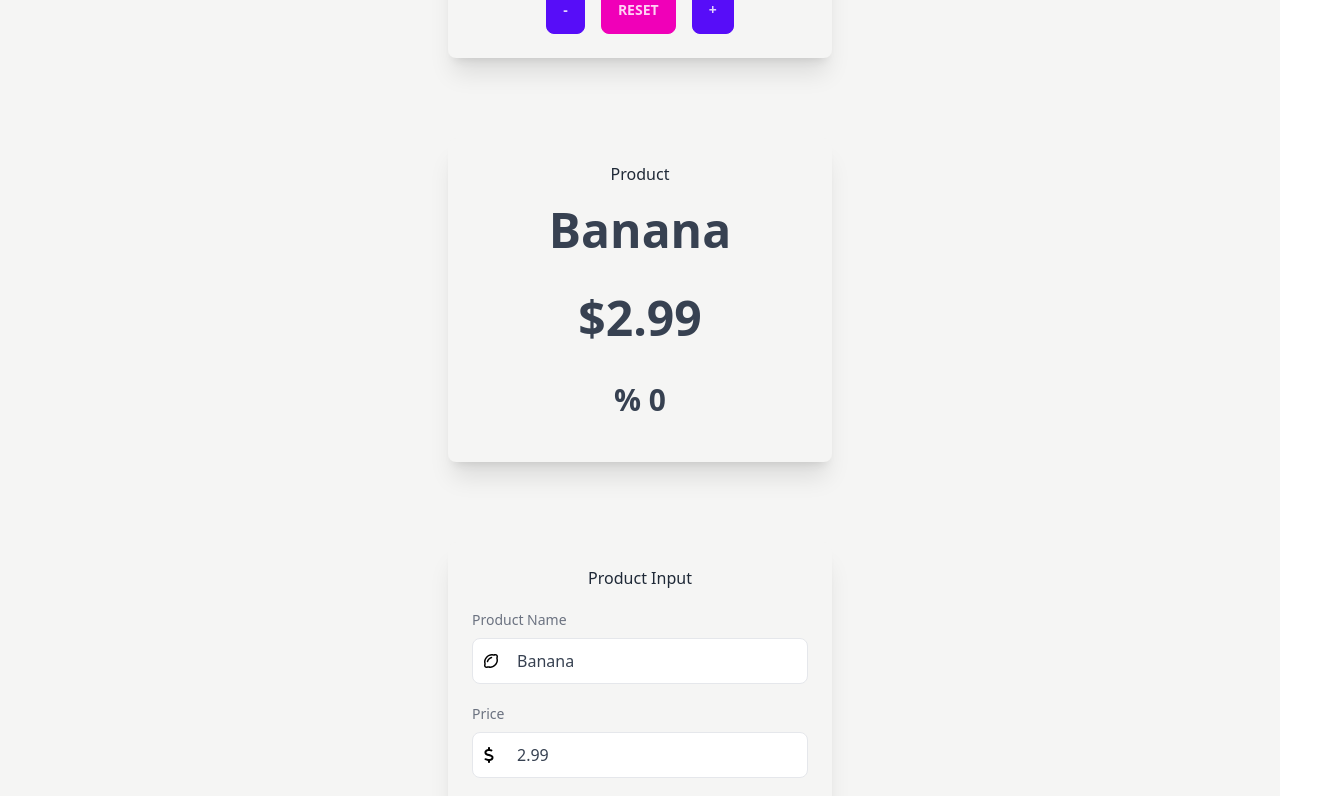
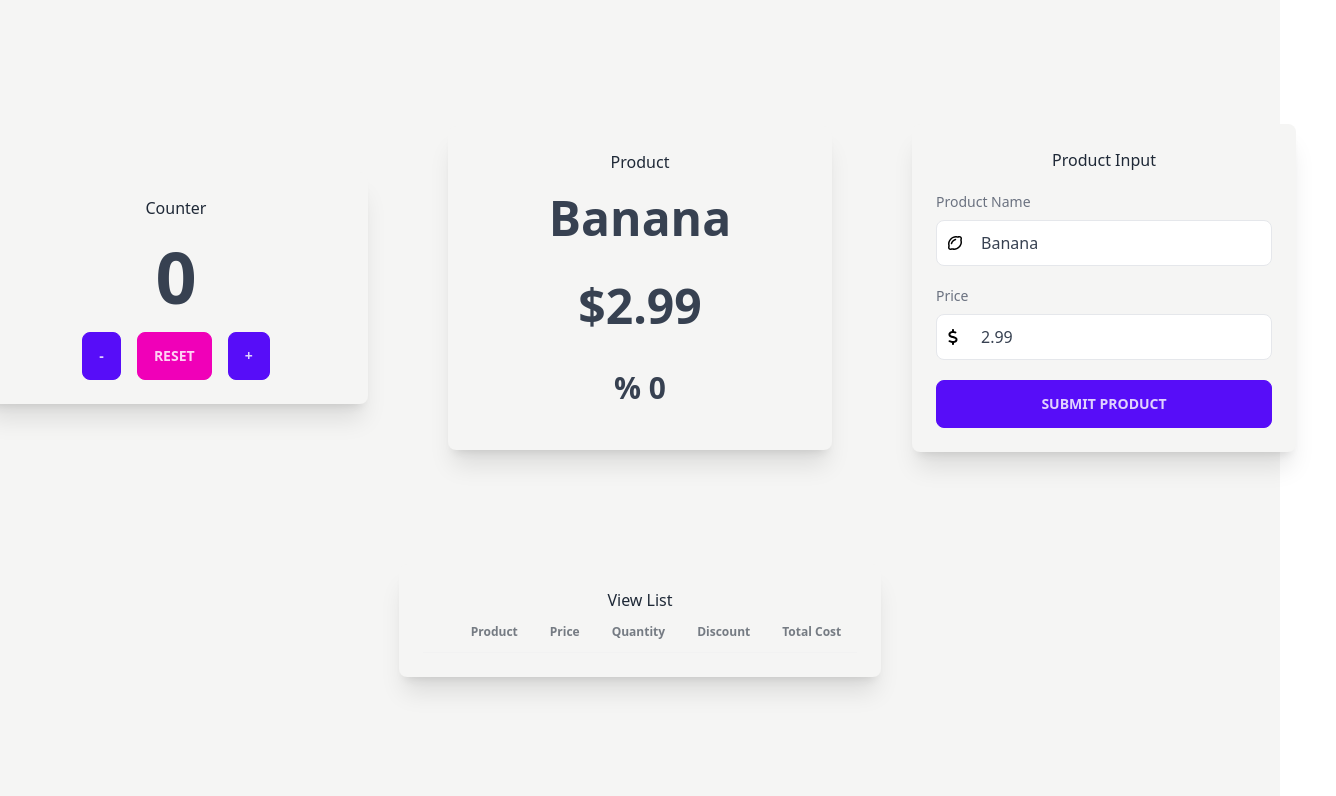
Before and after one commit to JustenMX/ntu-price-cart-app, a React (Vite) app: page / in a window 1280 px wide. Shown: the top 796 px of the page, 1336 px wide, since content can reach past the window. Built offline with nearby package versions, Linux system fonts and the light colour scheme.

Commit message:
Add ViewList Component

```diff
--- a/src/components/Product.jsx
+++ b/src/components/Product.jsx
@@ -12,12 +12,13 @@ function Product(props) {
     productName,
     handlerChangeProductName,
     handlerChangePrice,
+    handlerInputSubmit,
   } = props;
 
   return (
     <>
       {/* Start of Counter */}
-      <div className="w-96 h-auto card bg-stone-100 shadow-xl rounded-lg p-6 mb-20">
+      <div className="w-96 h-auto card bg-stone-100 shadow-xl rounded-lg p-6 m-10">
         <div className="text-center">
           <h1>Counter</h1>
           <h1 className="text-7xl font-extrabold text-gray-700 p-5">{count}</h1>
@@ -43,7 +44,7 @@ function Product(props) {
       {/* End of Counter */}
 
       {/* Start of Price and Discount */}
-      <div className="w-96 h-auto card bg-stone-100 shadow-xl rounded-lg p-6 mb-20">
+      <div className="w-96 h-auto card bg-stone-100 shadow-xl rounded-lg p-6 m-10">
         <div className="text-center">
           <h1>Product</h1>
           <h1 className="text-5xl font-extrabold text-gray-700 p-5">
@@ -58,7 +59,9 @@ function Product(props) {
         </div>
       </div>
       {/* End of Price and Discount */}
-      <div className="w-96 h-auto card bg-stone-100 shadow-xl rounded-lg p-6 mb-20">
+
+      {/* Start of Price and Product Input */}
+      <div className="w-96 h-auto card bg-stone-100 shadow-xl rounded-lg p-6 m-10">
         <div className="text-center">
           <h1>Product Input</h1>
         </div>
@@ -71,9 +74,12 @@ function Product(props) {
         <Button
           buttonCSS="btn btn-primary"
           buttonLabel="SUBMIT PRODUCT"
-          buttonFunc={handlerPlus}
+          buttonFunc={handlerInputSubmit}
         />
       </div>
+      {/* End of Price and Product Input */}
+
+      {/* Start of ViewList Table */}
     </>
   );
 }
--- a/src/components/ProductContainer.jsx
+++ b/src/components/ProductContainer.jsx
@@ -8,6 +8,7 @@ function ProductContainer() {
   const [price, setPrice] = useState(2.99);
   const [discount, setDiscount] = useState(0);
   const [productName, setProductName] = useState("Banana");
+  const [list, setList] = useState([]);
 
   // Handler for Count Increment
   const handlerPlus = () => {
@@ -52,8 +53,24 @@ function ProductContainer() {
     }
   };
 
+  // Handler for Input Submit
+  const handlerInputSubmit = () => {
+    const submittedProduct = {
+      id: list.length + 1, // Auto-generating count
+      name: productName,
+      price: price,
+      quantity: count,
+      discount: discount,
+    };
+    const updatedList = [...list, submittedProduct];
+    setList(updatedList);
+    console.log(list);
+  };
+
   return (
+    <>
       <div className="flex flex-col justify-center items-center h-screen bg-stone-100">
+        <div className="flex flex-row justify-center items-center">
           <Product
             count={count}
             handlerPlus={handlerPlus}
@@ -64,9 +81,20 @@ function ProductContainer() {
             productName={productName}
             handlerChangeProductName={handlerChangeProductName}
             handlerChangePrice={handlerChangePrice}
+            handlerInputSubmit={handlerInputSubmit}
           />
-      <ViewList />
         </div>
+        <div className="flex justify-center items-center mt-8">
+          <div className="w-auto h-auto card bg-stone-100 shadow-xl rounded-lg p-6 m-10">
+            <div className="text-center">
+              <h1>View List</h1>
+            </div>
+
+            <ViewList list={list} />
+          </div>
+        </div>
+      </div>
+    </>
   );
 }
 
--- a/src/components/ViewList.jsx
+++ b/src/components/ViewList.jsx
@@ -1,9 +1,35 @@
 //
 
-function ViewList() {
+function ViewList(props) {
+  const { list } = props;
   return (
     <>
-      <h1>ViewList</h1>
+      <div className="overflow-x-auto">
+        <table className="table table-zebra">
+          {/* head */}
+          <thead>
+            <tr>
+              <th></th>
+              <th>Product</th>
+              <th>Price</th>
+              <th>Quantity</th>
+              <th>Discount</th>
+              <th>Total Cost</th>
+            </tr>
+          </thead>
+          <tbody>
+            {list.map((listItem) => (
+              <tr key={listItem.id}>
+                <td>{listItem.id}</td>
+                <td>{listItem.name}</td>
+                <td>{listItem.price}</td>
+                <td>{listItem.quantity}</td>
+                <td>{listItem.discount}</td>
+              </tr>
+            ))}
+          </tbody>
+        </table>
+      </div>
     </>
   );
 }
```
Lines whose indentation alone changed are shown as unchanged.
